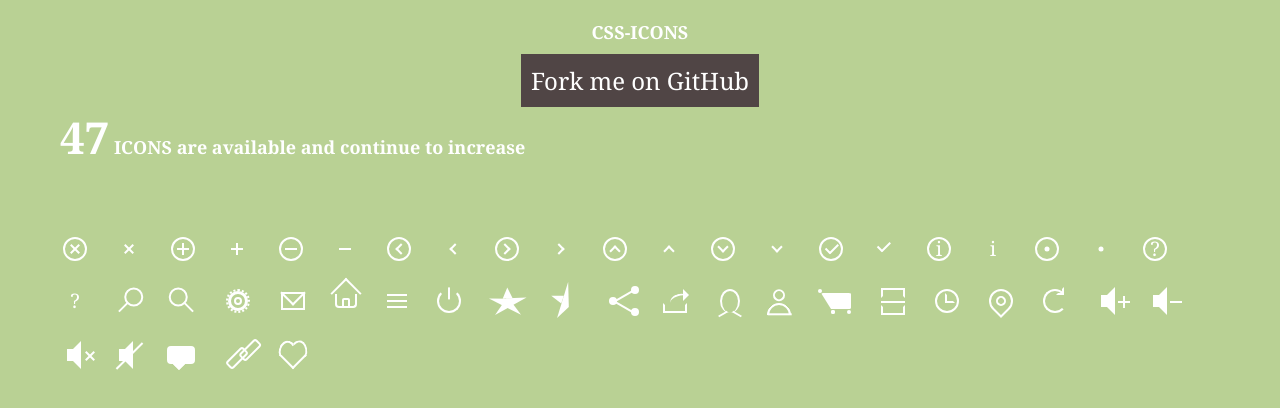
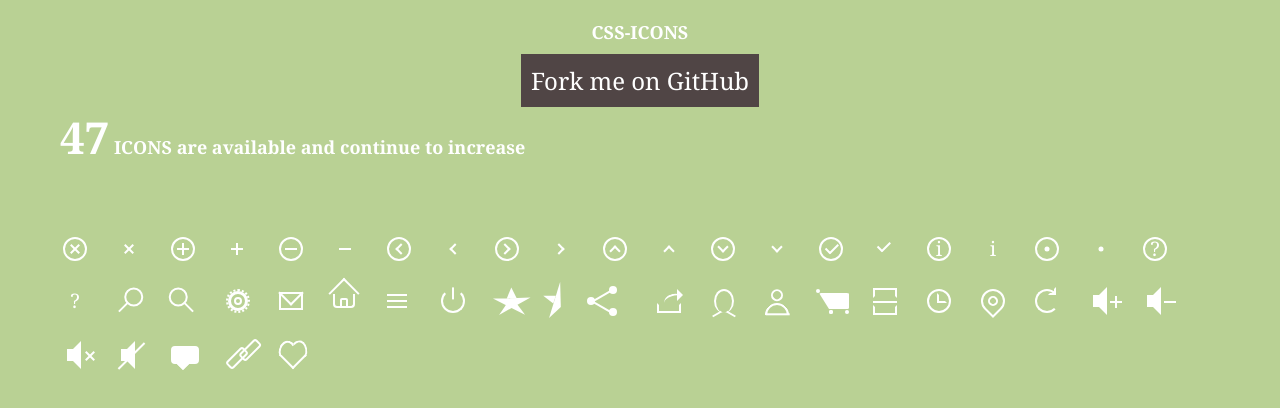
Before and after one commit to kliuj/css-icons, a plain HTML site: page index.html in a window 1280 px wide. Drawn offline with Linux system fonts and the light colour scheme.

Commit message:
css index.css

```diff
--- a/index.css
+++ b/index.css
@@ -21,6 +21,8 @@ body{
   position: relative;
   display: inline-block;
   cursor: pointer;
+  width: 50px;
+  box-sizing: border-box;
 }
 .all{
   font-size: 18px;
```
